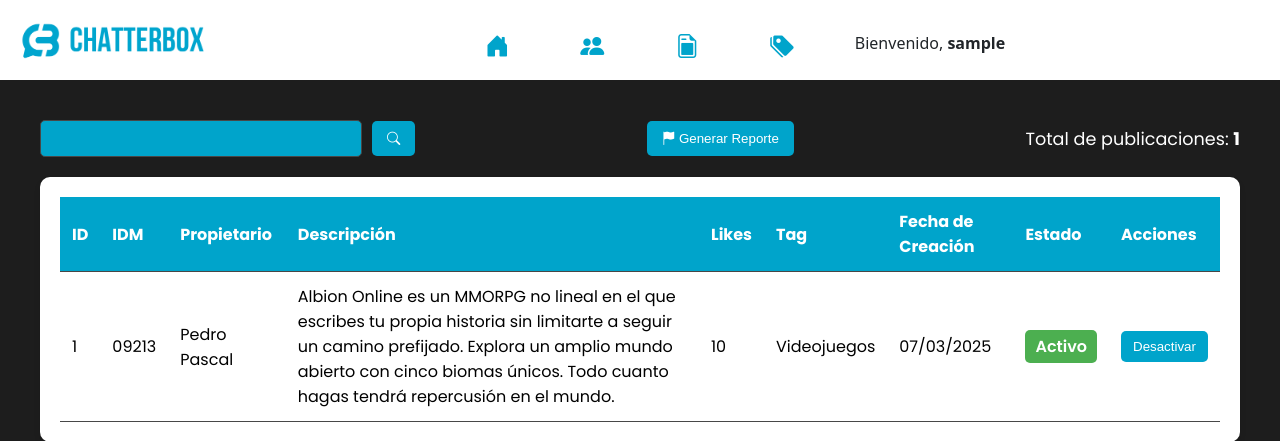
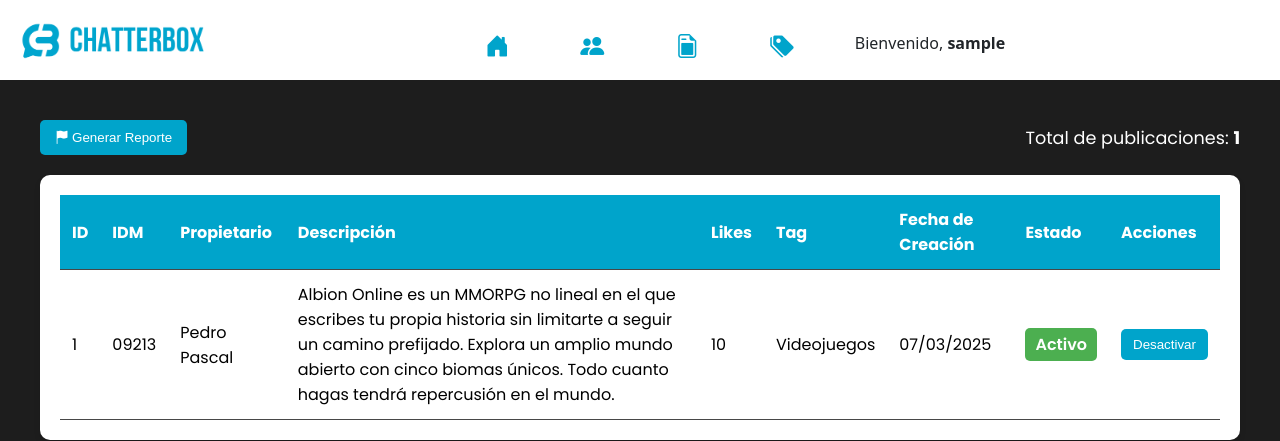
Before and after one commit to VALOID3/Chatterbox-Red-Social, a PHP site: page /admin/AdminPost.php in a window 1280 px wide. Shown: the top 441 px of the page. Run offline with PHP 8.4, Linux system fonts and the light colour scheme; the visitor is signed in with stand-in values (Sample User, id 1).

Commit message:
buscador adminpost
se quito el buscador

```diff
--- a/admin/AdminPost.php
+++ b/admin/AdminPost.php
@@ -34,12 +34,6 @@ require_once '../conexion.php';
     <div class="admin-container">
         <!-- BARRA SUPERIOR -->
         <div class="admin-header">
-            <div class="search-bar">
-                <input type="text" class="search-input">
-                <button class="search-button">
-                    <i class="bi bi-search"></i>
-                </button>
-            </div>
             <div class="report-button">
                 <button class="btn-report">
                     <i class="bi bi-flag-fill"></i> Generar Reporte
--- a/cssAdmin/AdminPost.css
+++ b/cssAdmin/AdminPost.css
@@ -46,35 +46,6 @@ body {
     justify-content: space-between;
     align-items: center;
     margin-bottom: 20px;
-}
-
-.search-bar {
-    display: flex;
-    align-items: center;
-    gap: 10px;
-}
-
-.search-input {
-    padding: 10px;
-    border: 1px solid var(--input-border-color);
-    border-radius: 5px;
-    background-color: var(--primary-color);
-    color: var(--white-color);
-    width: 300px;
-}
-
-.search-button {
-    background-color: var(--primary-color);
-    color: var(--white-color);
-    border: none;
-    padding: 10px 15px;
-    border-radius: 5px;
-    cursor: pointer;
-    transition: background-color var(--transition-3s);
-}
-
-.search-button:hover {
-    background-color: #006987;
 }
 
 .report-button .btn-report {
```
